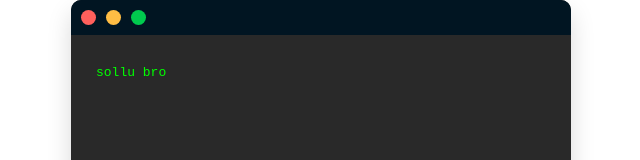
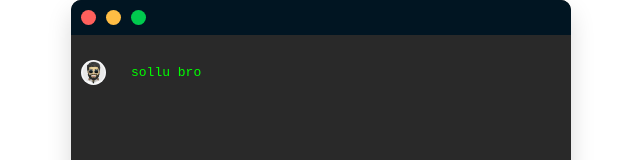
Before and after one commit to meiindium/test-deploy, a React (Create React App) app: page / in a window 1280 px wide. Shown: the top 160 px of the page, without its empty margins (319-959 px from the left). Built offline with nearby package versions, Linux system fonts and the light colour scheme.

Commit message:
added avatar & bot commands

```diff
--- a/src/components/BotMessage.js
+++ b/src/components/BotMessage.js
@@ -1,5 +1,6 @@
 import React, { useState, useEffect } from "react";
 import Loader from "./Loader";
+import BabajiIcon from "../assets/Prompt_Img.jpg";
 
 export default function BotMessage({ fetchMessage }) {
   const [isLoading, setLoading] = useState(true);
@@ -16,7 +17,26 @@ export default function BotMessage({ fetchMessage }) {
 
   return (
     <div className="message-container">
-      <div className="bot-message">{isLoading ? <Loader /> : message}</div>
+      <div
+        style={{
+          display: "flex",
+          flexDirection: "row",
+          justifyContent: "flex-start",
+          marginLeft: "10px",
+
+          alignItems: "center",
+        }}
+      >
+        <img
+          alt="Babaji Icon Missing"
+          style={{ borderRadius: 50 }}
+          src={BabajiIcon}
+          width={25}
+          height={25}
+        />
+
+        <div className="bot-message">{isLoading ? <Loader /> : message}</div>
+      </div>
     </div>
   );
 }
--- a/src/components/MiniBotPrompt.js
+++ b/src/components/MiniBotPrompt.js
@@ -75,12 +75,23 @@ const API = {
           case 'your name':
             resolve('ni-hey sollu bro');
             break;
+            case 'balaji':
+              case 'babaji':
+                case 'who is balaji':
+                  case 'who is babaji':
+                    case 'who is balaji?':
+                  case 'who is babaji?':
+              resolve('Founder of Babaji-GPT');
+
+              case 'niharika':
+                resolve('VJ fav');              break;
           case 'calculator':
           case 'calc':
           case 'math':
             resolve('Enter the expression you want to calculate.');
             break;
           default:
+
             // Check if the message starts with a mathematical expression
             if (/^[0-9+\-*/.() ]+$/.test(message)) {
               try {
```
Also changed, not shown: src/assets/Prompt_Img.jpg (added).
